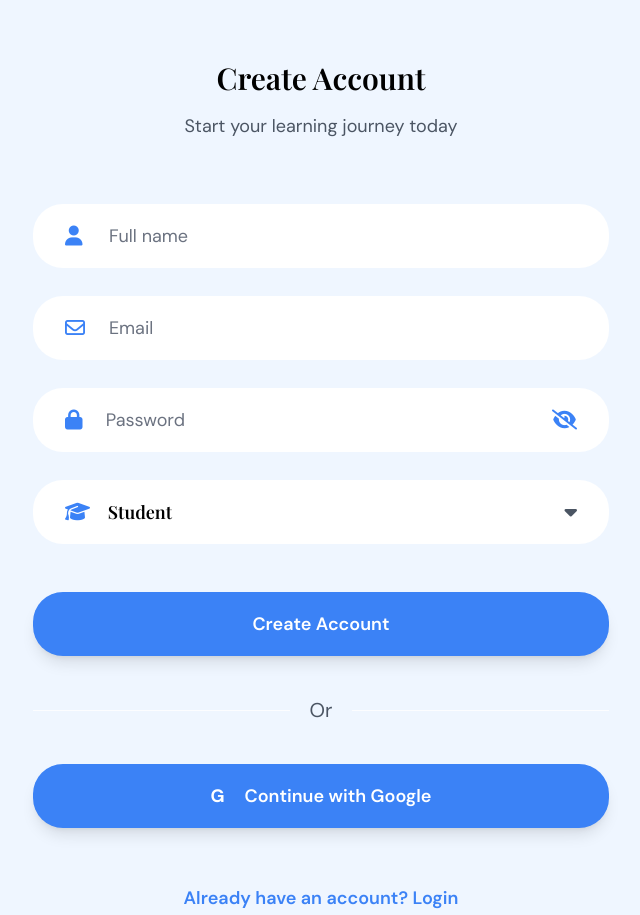
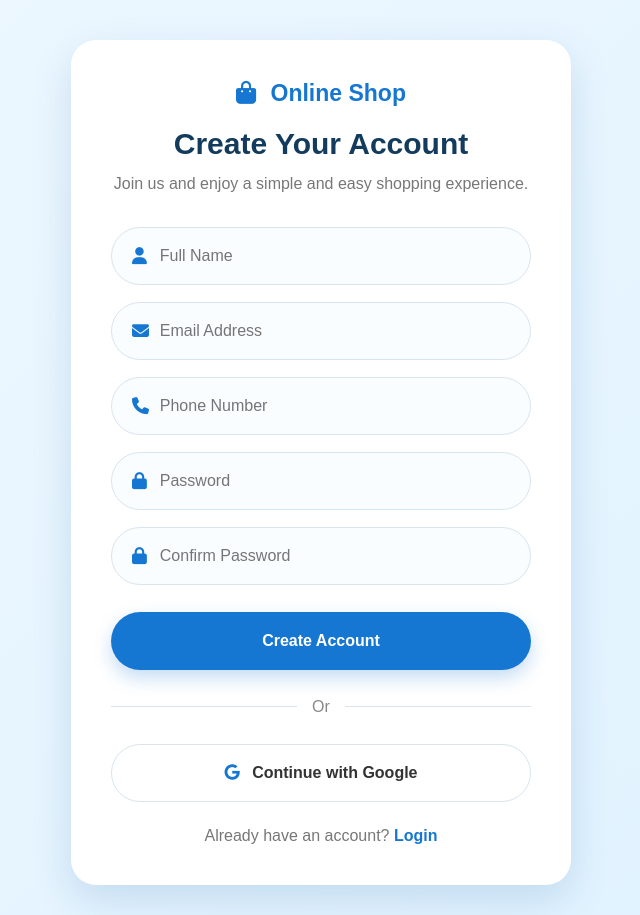
Before and after one commit to sakinatuba145/online-shop, a plain HTML site: page login/register.html in a window 1280 px wide. Shown: the top 915 px of the page, without its empty margins (319-959 px from the left). Drawn offline with nearby package versions, Linux system fonts and the light colour scheme.

Commit message:
Update register page design

```diff
--- a/login/register.html
+++ b/login/register.html
@@ -1,150 +1,261 @@
-
-<!doctype html>
+<!DOCTYPE html>
 <html lang="en">
 <head>
-    <meta charset="UTF-8" />
+    <meta charset="UTF-8">
+    <meta name="viewport" content="width=device-width, initial-scale=1.0">
 
-    <meta name="viewport" content="width=device-width, initial-scale=1.0" />
-
-    <title>Create Account</title>
-
-    <!-- Tailwind CSS -->
-    <script src="https://cdn.tailwindcss.com"></script>
+    <title>Online Shop - Register</title>
 
     <!-- Font Awesome -->
-    <link
-      rel="stylesheet"
-      href="https://cdnjs.cloudflare.com/ajax/libs/font-awesome/6.7.2/css/all.min.css"
-    />
-
-    <!-- Google Fonts -->
-    <link rel="preconnect" href="https://fonts.googleapis.com" />
-    <link rel="preconnect" href="https://fonts.gstatic.com" crossorigin />
-
-    <link
-      href="https://fonts.googleapis.com/css2?family=DM+Sans:wght@400;500;600;700&family=Playfair+Display:wght@600;700;800&display=swap"
-      rel="stylesheet"
-    />
+    <link rel="stylesheet"
+        href="https://cdnjs.cloudflare.com/ajax/libs/font-awesome/6.7.2/css/all.min.css">
 
     <style>
-      body {
-        font-family: "DM Sans", sans-serif;
+        * {
+            margin: 0;
+            padding: 0;
+            box-sizing: border-box;
         }
 
-      .title-font {
-        font-family: "Playfair Display", serif;
+        body {
+            font-family: Arial, sans-serif;
+            background: linear-gradient(135deg, #eef8ff, #dff2ff);
+            min-height: 100vh;
+        }
+
+        .register-container {
+            min-height: 100vh;
+            display: flex;
+            justify-content: center;
+            align-items: center;
+            padding: 40px 20px;
+        }
+
+        .register-card {
+            width: 100%;
+            max-width: 500px;
+            background: white;
+            padding: 40px;
+            border-radius: 25px;
+            box-shadow: 0 15px 40px rgba(0, 80, 150, 0.15);
+        }
+
+        .logo {
+            text-align: center;
+            color: #1677d2;
+            font-size: 23px;
+            font-weight: bold;
+            margin-bottom: 20px;
+        }
+
+        .logo i {
+            margin-right: 8px;
+        }
+
+        h1 {
+            text-align: center;
+            color: #123b5d;
+            font-size: 30px;
+            margin-bottom: 10px;
+        }
+
+        .subtitle {
+            text-align: center;
+            color: #777;
+            line-height: 1.6;
+            margin-bottom: 30px;
+        }
+
+        .input-box {
+            height: 58px;
+            border: 1px solid #d8e5ee;
+            border-radius: 30px;
+            display: flex;
+            align-items: center;
+            padding: 0 20px;
+            margin-bottom: 17px;
+            background: #fafdff;
+            transition: 0.3s;
+        }
+
+        .input-box i {
+            color: #1677d2;
+            width: 30px;
+            font-size: 17px;
+        }
+
+        .input-box input {
+            width: 100%;
+            border: none;
+            outline: none;
+            background: transparent;
+            font-size: 16px;
+            color: #333;
+        }
+
+        .input-box:focus-within {
+            border-color: #1677d2;
+            box-shadow: 0 0 0 3px rgba(22, 119, 210, 0.1);
+        }
+
+        .register-btn,
+        .google-btn {
+            width: 100%;
+            height: 58px;
+            border: none;
+            border-radius: 30px;
+            font-size: 16px;
+            font-weight: bold;
+            cursor: pointer;
+            transition: 0.3s;
+        }
+
+        .register-btn {
+            background: #1677d2;
+            color: white;
+            margin-top: 10px;
+            box-shadow: 0 8px 18px rgba(22, 119, 210, 0.25);
+        }
+
+        .register-btn:hover {
+            background: #07528a;
+            transform: translateY(-2px);
+        }
+
+        .or {
+            display: flex;
+            align-items: center;
+            gap: 15px;
+            margin: 28px 0;
+        }
+
+        .or span {
+            flex: 1;
+            height: 1px;
+            background: #d9e3ea;
+        }
+
+        .or p {
+            color: #888;
+        }
+
+        .google-btn {
+            background: white;
+            color: #333;
+            border: 1px solid #d8e5ee;
+        }
+
+        .google-btn i {
+            color: #1677d2;
+            margin-right: 8px;
+        }
+
+        .google-btn:hover {
+            background: #f3f9ff;
+            border-color: #1677d2;
+        }
+
+        .login-text {
+            text-align: center;
+            margin-top: 25px;
+            color: #777;
+        }
+
+        .login-text a {
+            color: #1677d2;
+            text-decoration: none;
+            font-weight: bold;
+        }
+
+        .login-text a:hover {
+            text-decoration: underline;
+        }
+
+        @media (max-width: 600px) {
+            .register-card {
+                padding: 30px 20px;
+            }
+
+            h1 {
+                font-size: 25px;
+            }
+
+            .subtitle {
+                font-size: 14px;
+            }
         }
     </style>
 </head>
 
-  <body
-    class="min-h-screen bg-blue-50"
-  >
-    <main class="min-h-screen px-5 py-10">
-      <!-- Header -->
-      <section class="text-center pt-5">
-        <h1 class="title-font text-3xl text-black">Create Account</h1>
+<body>
 
-        <p class="mt-4 text-lg text-gray-600">
-          Start your learning journey today
-        </p>
-      </section>
+    <div class="register-container">
 
-      <!-- Form -->
-      <form class="max-w-xl mx-auto mt-16">
-        <!-- Full Name -->
-        <div class="h-16 bg-white rounded-[30px] flex items-center px-8">
-          <i class="fa-solid fa-user text-blue-500 text-xl w-12"></i>
+        <div class="register-card">
 
-          <input
-            type="text"
-            placeholder="Full name"
-            class="w-full outline-none bg-transparent text-lg text-gray-700 placeholder-gray-500"
-          />
+            <div class="logo">
+                <i class="fa-solid fa-bag-shopping"></i>
+                Online Shop
             </div>
 
-        <!-- Email -->
-        <div class="h-16 bg-white rounded-[30px] flex items-center px-8 mt-7">
-          <i class="fa-regular fa-envelope text-blue-500 text-xl w-12"></i>
+            <h1>Create Your Account</h1>
 
-          <input
-            type="email"
-            placeholder="Email"
-            class="w-full outline-none bg-transparent text-lg text-gray-700 placeholder-gray-500"
-          />
+            <p class="subtitle">
+                Join us and enjoy a simple and easy shopping experience.
+            </p>
+
+            <form>
+
+                <div class="input-box">
+                    <i class="fa-solid fa-user"></i>
+                    <input type="text" placeholder="Full Name" required>
                 </div>
 
-        <!-- Password -->
-        <div class="h-16 bg-white rounded-[30px] flex items-center px-8 mt-7">
-          <i class="fa-solid fa-lock text-blue-500 text-xl w-12"></i>
-
-          <input
-            id="password"
-            type="password"
-            placeholder="Password"
-            class="w-full outline-none bg-transparent text-lg text-gray-700 placeholder-gray-500"
-          />
-
-          <button
-            type="button"
-            onclick="togglePassword()"
-            class="text-blue-500 text-xl ml-3"
-          >
-            <i id="eyeIcon" class="fa-solid fa-eye-slash"></i>
-          </button>
+                <div class="input-box">
+                    <i class="fa-solid fa-envelope"></i>
+                    <input type="email" placeholder="Email Address" required>
                 </div>
 
-        <!-- Role -->
-        <div class="h-16 bg-white rounded-[30px] flex items-center px-8 mt-7">
-          <i class="fa-solid fa-graduation-cap text-blue-500 text-xl w-12"></i>
-
-          <select
-            class="w-full outline-none bg-transparent text-lg title-font font-semibold text-black appearance-none cursor-pointer"
-          >
-            <option>Student</option>
-
-            <option>Teacher</option>
-          </select>
-
-          <i class="fa-solid fa-caret-down text-gray-600 text-xl">
-
-          </i>
+                <div class="input-box">
+                    <i class="fa-solid fa-phone"></i>
+                    <input type="tel" placeholder="Phone Number">
                 </div>
 
-        <!-- Create Account -->
-        <button
-          type="submit"
-          class="w-full h-16 mt-12 rounded-[30px] bg-blue-500 hover:bg-blue-600 transition text-white text-lg font-semibold shadow-lg"
-        >
+                <div class="input-box">
+                    <i class="fa-solid fa-lock"></i>
+                    <input type="password" placeholder="Password" required>
+                </div>
+
+                <div class="input-box">
+                    <i class="fa-solid fa-lock"></i>
+                    <input type="password" placeholder="Confirm Password" required>
+                </div>
+
+                <button type="submit" class="register-btn">
                     Create Account
                 </button>
 
-        <!-- OR -->
-        <div class="flex items-center gap-5 my-10">
-          <div class="flex-1 h-px bg-white/80"></div>
+            </form>
 
-          <span class="text-gray-600 text-xl"> Or </span>
-
-          <div class="flex-1 h-px bg-white/80"></div>
+            <div class="or">
+                <span></span>
+                <p>Or</p>
+                <span></span>
             </div>
 
-        <!-- Google -->
-        <button
-          type="button"
-          class="w-full h-16 rounded-[30px] bg-blue-500 hover:bg-blue-600 transition text-white text-lg font-semibold flex items-center justify-center gap-5 shadow-lg"
-        >
-          <span class="font-bold"> G </span>
-
+            <button class="google-btn" type="button">
+                <i class="fa-brands fa-google"></i>
                 Continue with Google
             </button>
 
-        <!-- Login -->
-        <p class="text-center text-blue-500 text-lg font-semibold mt-14">
+            <p class="login-text">
                 Already have an account?
+                <a href="login.html">Login</a>
+            </p>
 
-          <a href="login.html" class="hover:underline"> Login </a>
-        </p>
-      </form>
-    </main>
+        </div>
+
+    </div>
+
 </body>
 </html>
```
Lines whose indentation alone changed are shown as unchanged.
